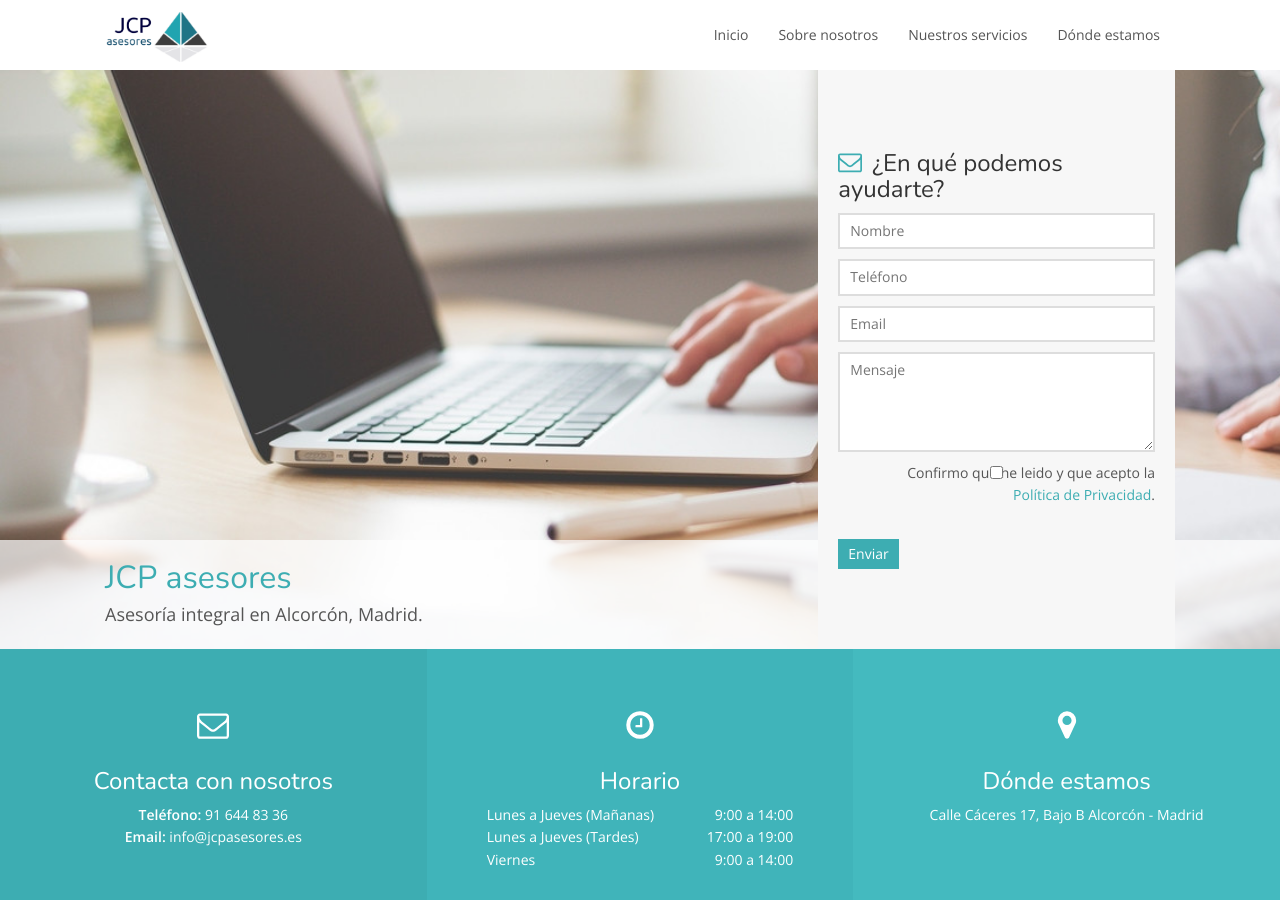
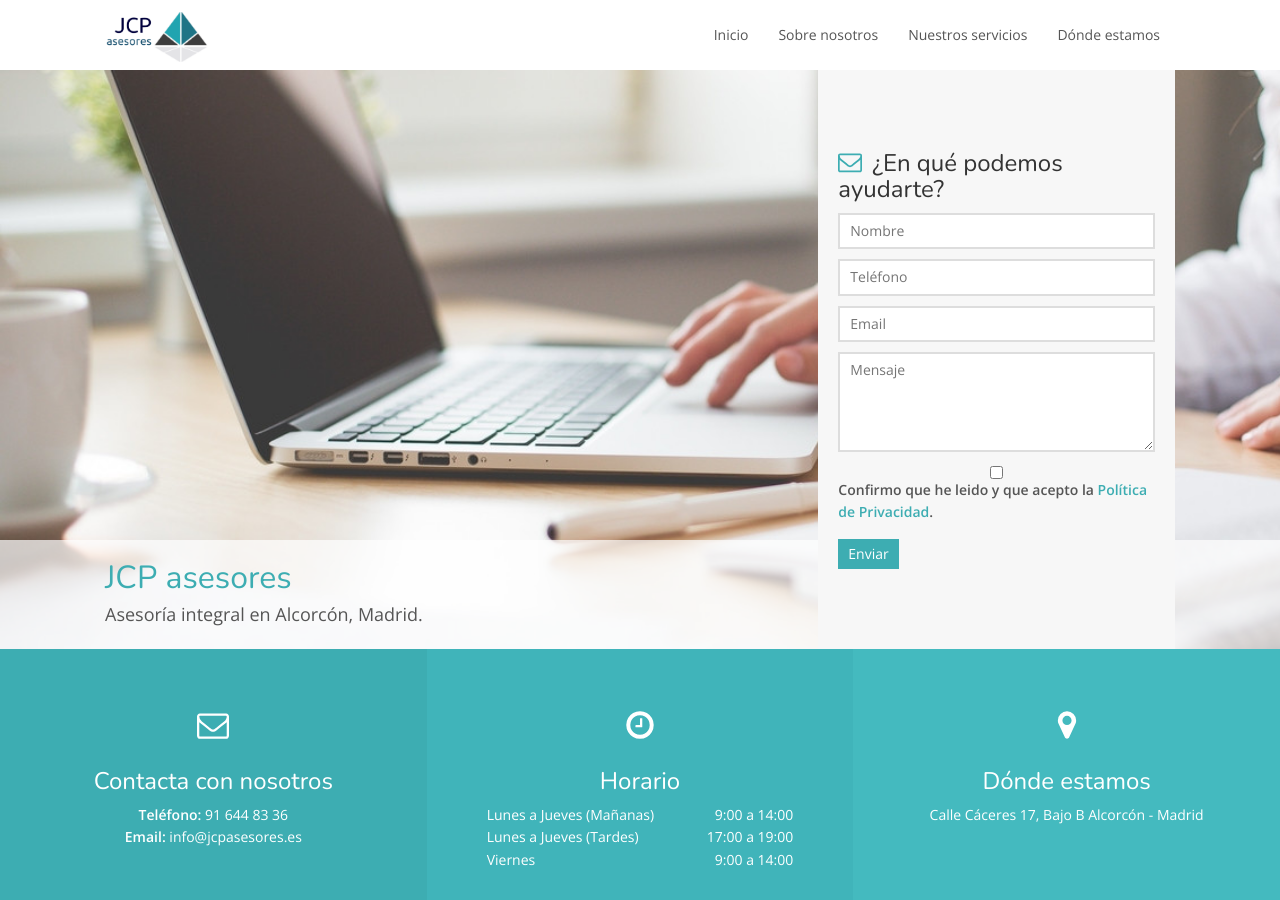
Before and after one commit to MpCity/MpCity.github.io, a Jekyll site: the page built from index.html, in a window 1280 px wide and 900 px high. Built offline with Jekyll 4.4.1, drawn with Linux system fonts in a browser that asks for light colours.

Commit message:
Update index.html

```diff
--- a/index.html
+++ b/index.html
@@ -43,7 +43,7 @@ layout: default
                     <textarea name="comments" placeholder="Mensaje" required></textarea>
                 </div>
                 <div class="form-field">
-                    <label class="checkbox-inline" style="float: left; text-align: right">
+                    <label class="checkbox-rgpd" style="float: left; text-align: left">
                         <input type="checkbox" id="myRGPDCheck" onclick="hideRGPD()" required> Confirmo que he leido y que acepto la <a href="https://jcpasesores.es/politica-de-privacidad/">Política de Privacidad</a>.
                     </label>
                     <br>
```
